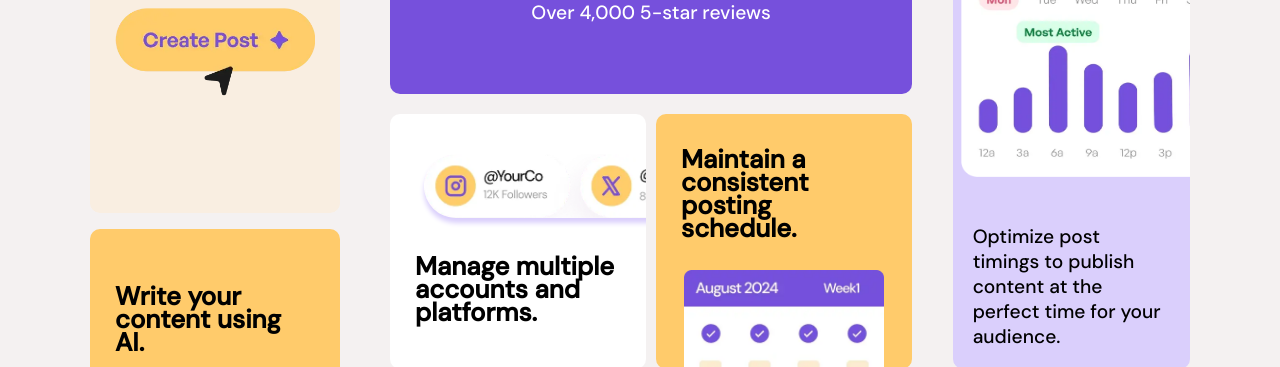
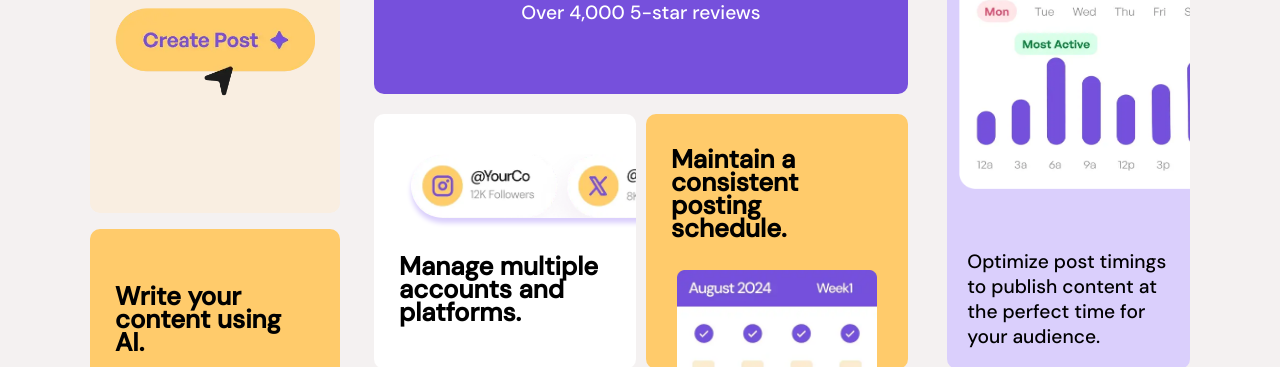
Before and after one commit to adammosleh/bento-grid-main, a plain HTML site: page index.html in a window 1280 px wide. Shown: the part 235-602 px from the top of the page. Drawn offline with Linux system fonts and the light colour scheme; a web font is replaced by a local one.

Commit message:
new update

```diff
--- a/style.css
+++ b/style.css
@@ -59,7 +59,7 @@ p{
 .bento .row{
     display: grid;
     grid-template-columns: 1fr 2fr;
-    gap: 2rem;
+    gap: .5rem;
 }
 .row .col{
     display: flex;
```
